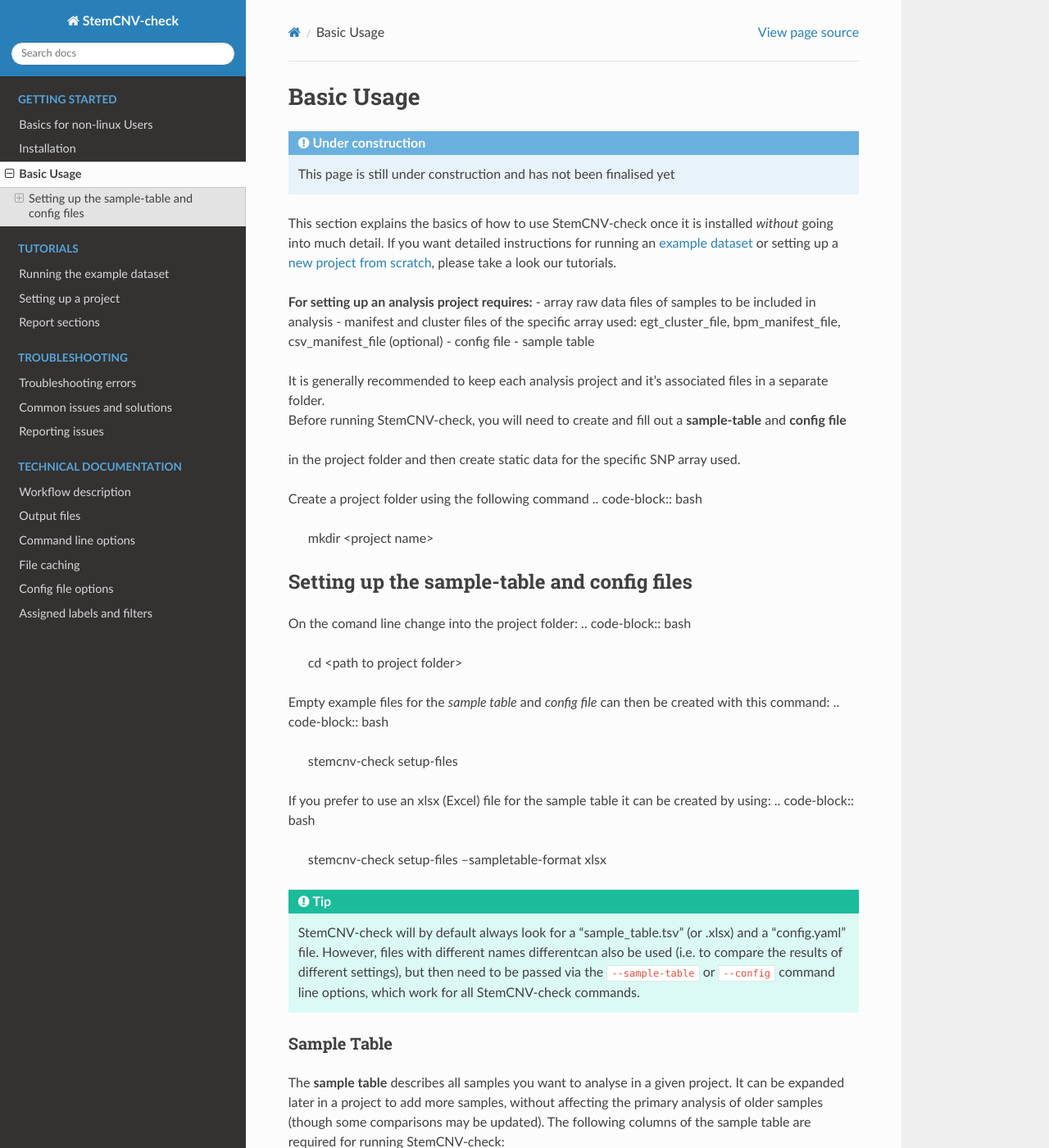
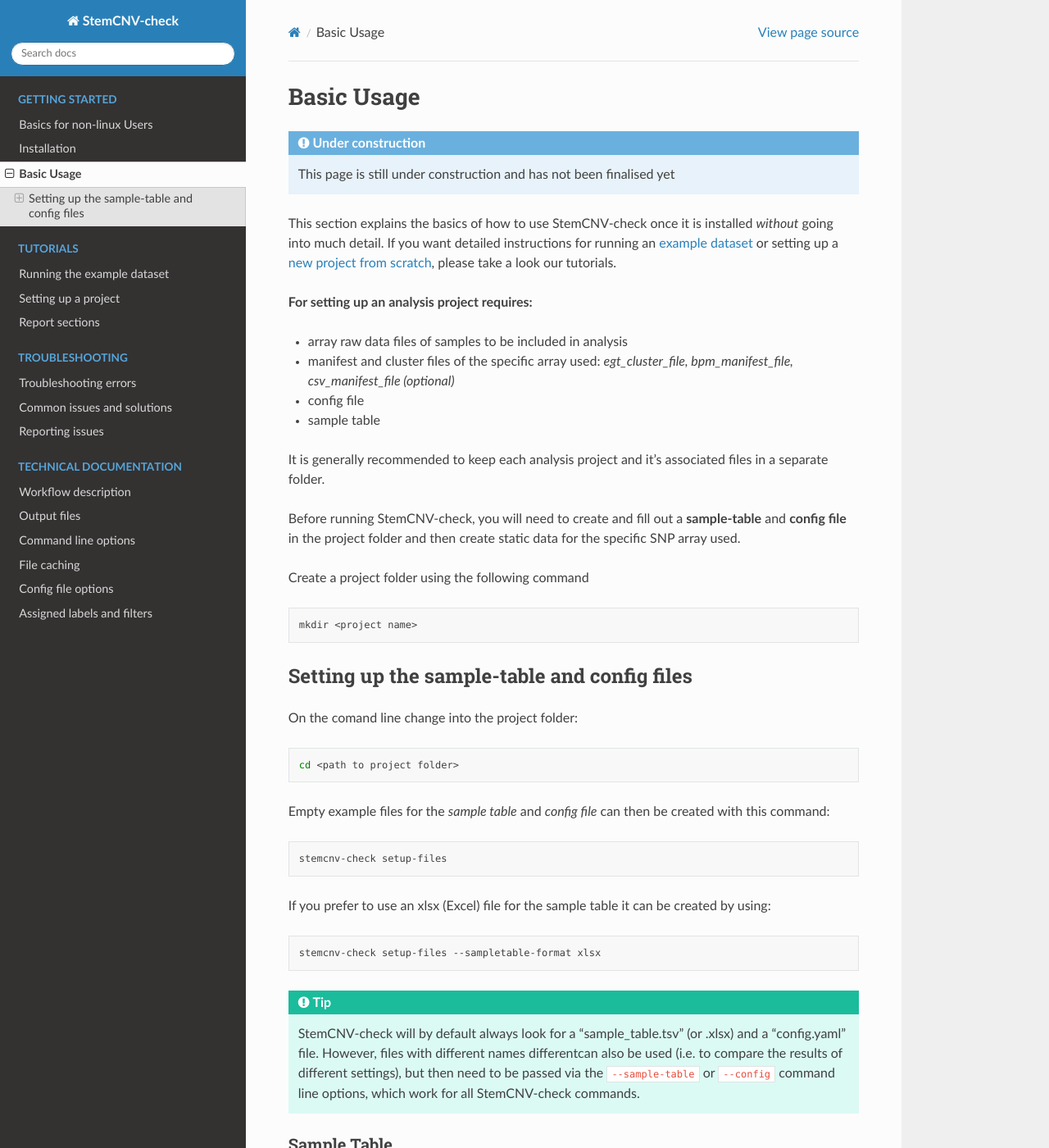
Before and after one commit to bihealth/StemCNV-check, a Sphinx documentation site: the page built from docs/source/basics_usage.rst, in a window 1280 px wide and 1400 px high. Shown: the whole window at 82% size. Built offline with Sphinx 7.4.7 and the Read the Docs theme 3.1.0, drawn with Linux system fonts in a browser that asks for light colours.

```diff
--- a/docs/source/basics_usage.rst
+++ b/docs/source/basics_usage.rst
@@ -12,31 +12,41 @@ If you want detailed instructions for running an :ref:`example dataset <tut-exam
 :ref:`new project from scratch <tut-project-setup>`, please take a look our tutorials.
 
 **For setting up an analysis project requires:**
+
 - array raw data files of samples to be included in analysis
-- manifest and cluster files of the specific array used: egt_cluster_file, bpm_manifest_file, csv_manifest_file (optional)
+- manifest and cluster files of the specific array used: *egt_cluster_file, bpm_manifest_file, csv_manifest_file (optional)*
 - config file
 - sample table
 
 | It is generally recommended to keep each analysis project and it's associated files in a separate folder.
-| Before running StemCNV-check, you will need to create and fill out a **sample-table** and **config file**
-in the project folder and then create static data for the specific SNP array used.
+|
+| Before running StemCNV-check, you will need to create and fill out a **sample-table** and **config file** in the project folder and then create static data for the specific SNP array used.
 
 Create a project folder using the following command
+
 .. code-block:: bash
+
     mkdir <project name>
+
 
 Setting up the sample-table and config files
 ============================================
 On the comand line change into the project folder:
+
 .. code-block:: bash
+
     cd <path to project folder>
 
 Empty example files for the *sample table* and *config file* can then be created with this command:
+
 .. code-block:: bash
+
     stemcnv-check setup-files
 
 If you prefer to use an xlsx (Excel) file for the sample table it can be created by using:
+
 .. code-block:: bash
+
     stemcnv-check setup-files --sampletable-format xlsx
 
 
```
